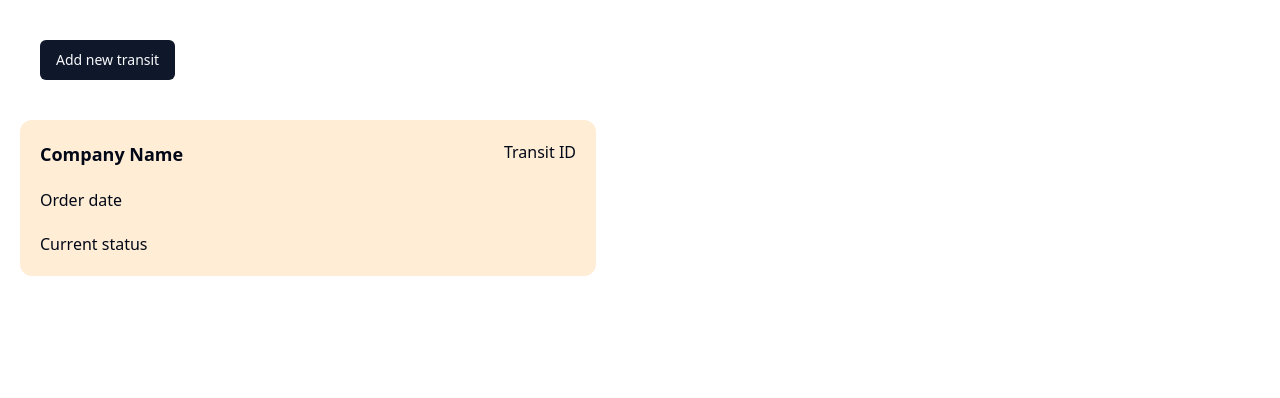
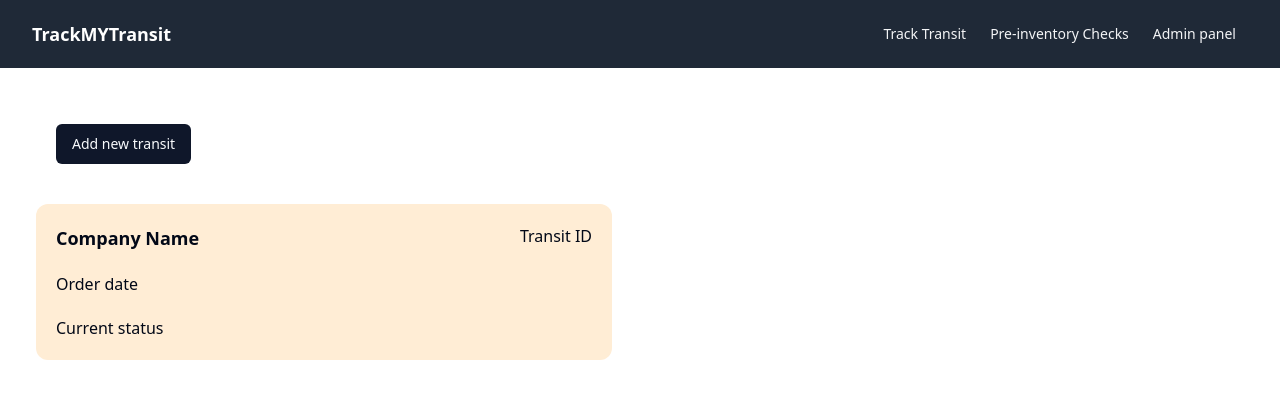
Before and after one commit to divyanshu1810/hackshetra-24, a React (Vite) app in the folder client/: page /dashboard in a window 1280 px wide. Shown: the top 398 px of the page. Built offline with nearby package versions, Linux system fonts and the light colour scheme.

Commit message:
create dashboard navbar

```diff
--- a/client/src/dashboard/dashboard.tsx
+++ b/client/src/dashboard/dashboard.tsx
@@ -1,10 +1,54 @@
-import React from "react";
-import Receptionist from "./receptionist";
+// import React from "react";
+// import Receptionist from "./receptionist";
+
+// export default function Dashboard() {
+// 	return (
+// 		<div className="">
+
+// 			<Receptionist />
+// 		</div>
+
+// 	);
+// }
+
+import React from 'react';
+import Receptionist from './receptionist';
 
 export default function Dashboard() {
-	return (
-		<div className="">
-			<Receptionist />
-		</div>
-	);
+  return (
+    <div>
+      <nav className="bg-gray-800 p-4">
+        <div className="max-w-7xl mx-auto px-4">
+          <div className="flex justify-between">
+            <div className="flex items-center">
+              <span className="text-white font-semibold text-lg">TrackMYTransit</span>
+            </div>
+            <div className="flex items-center">
+              <a
+                href="#"
+                className="text-gray-100 hover:bg-zinc-900  hover:text-white px-3 py-2 rounded-md text-sm font-medium"
+              >
+                Track Transit
+              </a>
+              <a
+                href="#"
+                className="text-gray-100 hover:bg-zinc-900 hover:text-white px-3 py-2 rounded-md text-sm font-medium"
+              >
+                Pre-inventory Checks
+              </a>
+              <a
+                href="#"
+                className="text-gray-100 hover:bg-zinc-900 hover:text-white px-3 py-2 rounded-md text-sm font-medium"
+              >
+                Admin panel
+              </a>
+            </div>
+          </div>
+        </div>
+      </nav>
+      <div className="p-4">
+        <Receptionist />
+      </div>
+    </div>
+  );
 }
```
